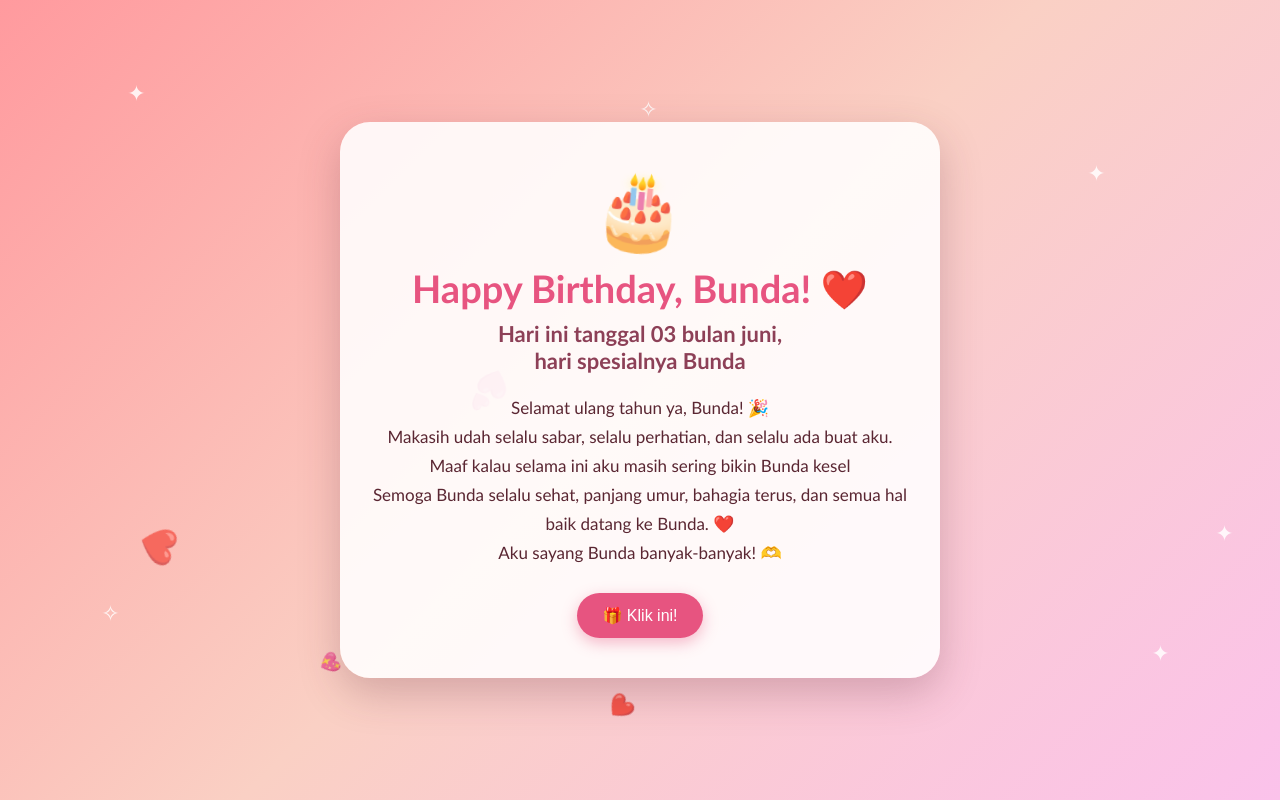
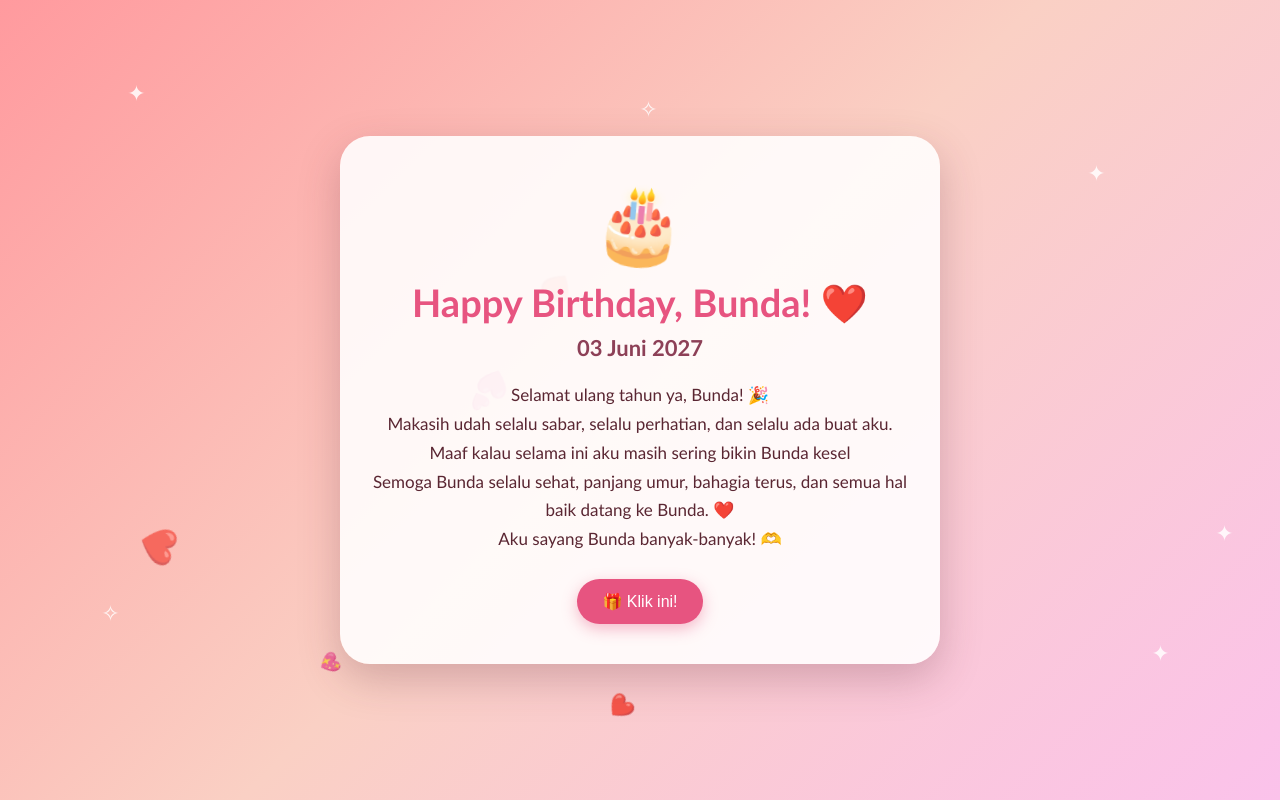
Before and after one commit to windiwww0-ai/ultah-bunda, a plain HTML site: page index.html in a window 1280 px wide. Drawn offline with Linux system fonts and the light colour scheme.

Commit message:
Add files via upload

```diff
--- a/index.html
+++ b/index.html
@@ -192,7 +192,7 @@
 
         <h1>Happy Birthday, Bunda! ❤️</h1>
 
-        <h2>Hari ini tanggal 03 bulan juni,<br>hari spesialnya Bunda</h2>
+        <h2>03 Juni 2027</h2>
 
         <div class="message">
             <p>
```
